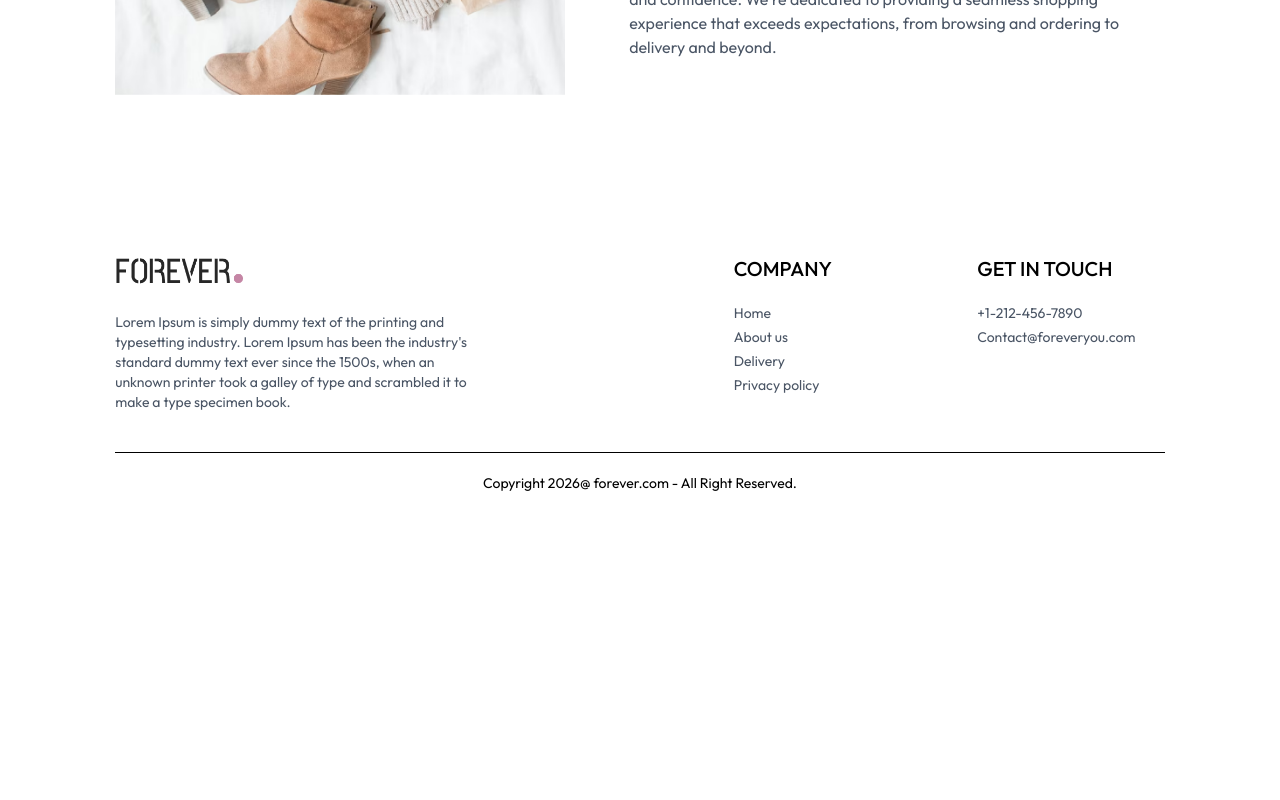
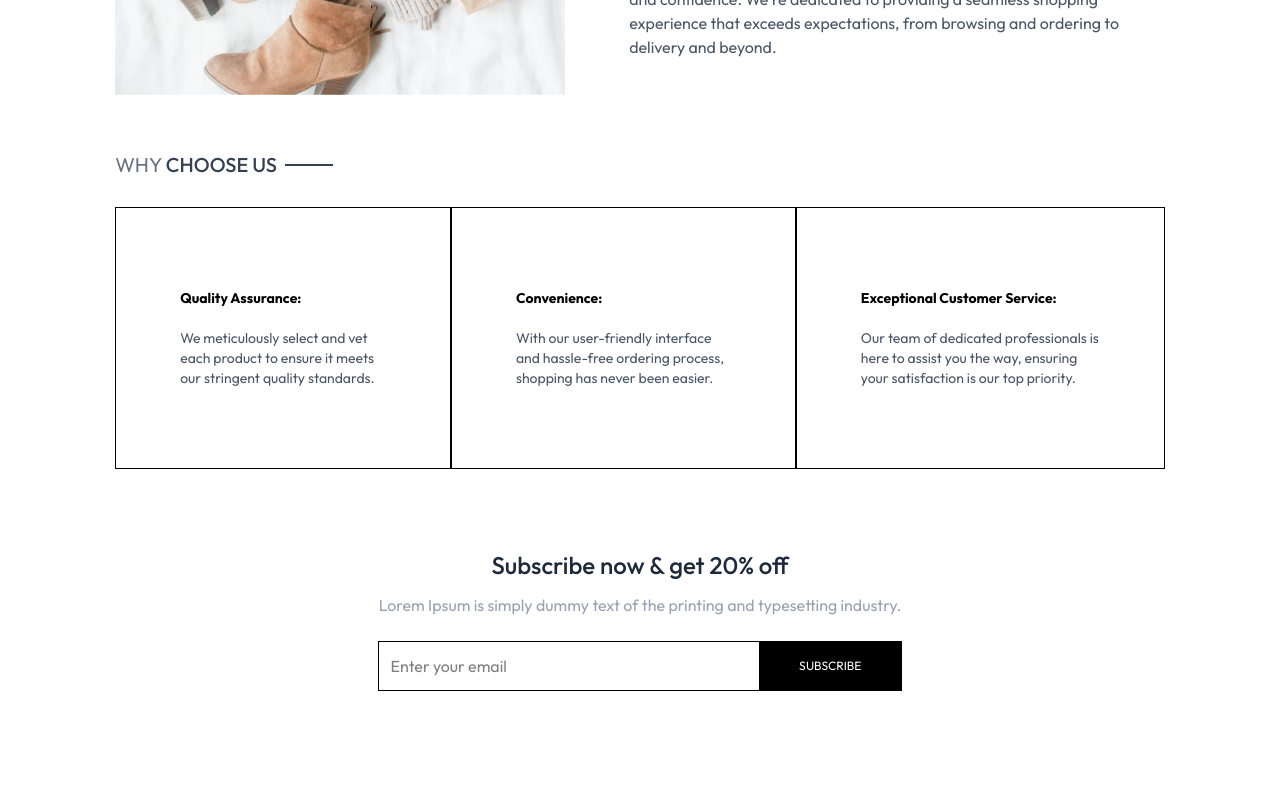
Before and after one commit to Felix3242/e-commerce, a React (Vite) app in the folder frontend/: page /about in a window 1280 px wide. Shown: the part 560-1360 px from the top of the page. Before the commit the page ends 1073 px from the top, so only its background shows below. Built offline with nearby package versions, Linux system fonts and the light colour scheme.

Commit message:
completed about us page

```diff
--- a/frontend/src/pages/About.jsx
+++ b/frontend/src/pages/About.jsx
@@ -1,24 +1,73 @@
-import React from 'react'
-import Title from '../components/Title'
-import { assets } from '../assets/assets';
+import React from "react";
+import Title from "../components/Title";
+import { assets } from "../assets/assets";
+import NewsletterBox from "../components/NewsletterBox";
 
 const About = () => {
   return (
     <div>
-      <div className='text-2xl text-center pt-8 border-t'>
-        <Title text1={'ABOUT'} text2={'US'} />
+      <div className="text-2xl text-center pt-8 border-t">
+        <Title text1={"ABOUT"} text2={"US"} />
       </div>
-      <div className='my-10 flex flex-col md:flex-row gap-16'>
-        <img className='w-full md:max-w-[450px]' src={assets.about_img} alt="" />
-        <div className='flex flex-col justify-center gap-6 md:w-2/4 text-gray-600'>
-          <p>Forever was born out of a passion for innovation and a desire to revolutionize the way people shop online. Our journey began with a simple idea: to provide a platform where customers can easily discover, explore, and purchase a wide range of products from the comfort of their homes.</p>
-          <p>Since our inception, we've worked tirelessly to curate a diverse selection of high-quality products that cater to every taste and preference. From fashion and beauty to electronics and home essentials, we offer an extensive collection sourced from trusted brands and suppliers.</p>
-          <b className='text-gray-800'>Our Mission</b>
-          <p>Our mission at Forever is to empower customers with choice, convenience, and confidence. We're dedicated to providing a seamless shopping experience that exceeds expectations, from browsing and ordering to delivery and beyond.</p>
+      <div className="my-10 flex flex-col md:flex-row gap-16">
+        <img
+          className="w-full md:max-w-[450px]"
+          src={assets.about_img}
+          alt=""
+        />
+        <div className="flex flex-col justify-center gap-6 md:w-2/4 text-gray-600">
+          <p>
+            Forever was born out of a passion for innovation and a desire to
+            revolutionize the way people shop online. Our journey began with a
+            simple idea: to provide a platform where customers can easily
+            discover, explore, and purchase a wide range of products from the
+            comfort of their homes.
+          </p>
+          <p>
+            Since our inception, we've worked tirelessly to curate a diverse
+            selection of high-quality products that cater to every taste and
+            preference. From fashion and beauty to electronics and home
+            essentials, we offer an extensive collection sourced from trusted
+            brands and suppliers.
+          </p>
+          <b className="text-gray-800">Our Mission</b>
+          <p>
+            Our mission at Forever is to empower customers with choice,
+            convenience, and confidence. We're dedicated to providing a seamless
+            shopping experience that exceeds expectations, from browsing and
+            ordering to delivery and beyond.
+          </p>
         </div>
       </div>
+      <div className="text-xl py-4">
+        <Title text1={"WHY"} text2={"CHOOSE US"} />
+      </div>
+      <div className="flex flex-col md:flex-row text-sm mb-20">
+        <div className="border px-10 md:px-16 py-8 sm:py-20 flex flex-col gap-5">
+          <b>Quality Assurance:</b>
+          <p className="text-gray-600">
+            We meticulously select and vet each product to ensure it meets our
+            stringent quality standards.
+          </p>
+        </div>
+        <div className="border px-10 md:px-16 py-8 sm:py-20 flex flex-col gap-5">
+          <b>Convenience: </b>
+          <p className="text-gray-600">
+            With our user-friendly interface and hassle-free ordering process,
+            shopping has never been easier.
+          </p>
+        </div>
+        <div className="border px-10 md:px-16 py-8 sm:py-20 flex flex-col gap-5">
+          <b>Exceptional Customer Service:</b>
+          <p className="text-gray-600">
+            Our team of dedicated professionals is here to assist you the way,
+            ensuring your satisfaction is our top priority.
+          </p>
+        </div>
+      </div>
+      <NewsletterBox />
     </div>
-  )
-}
+  );
+};
 
-export default About
+export default About;
```
